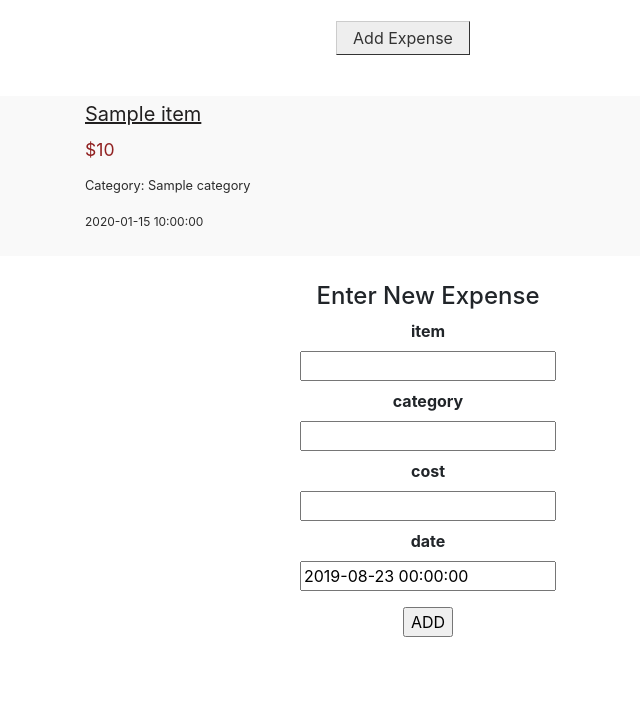
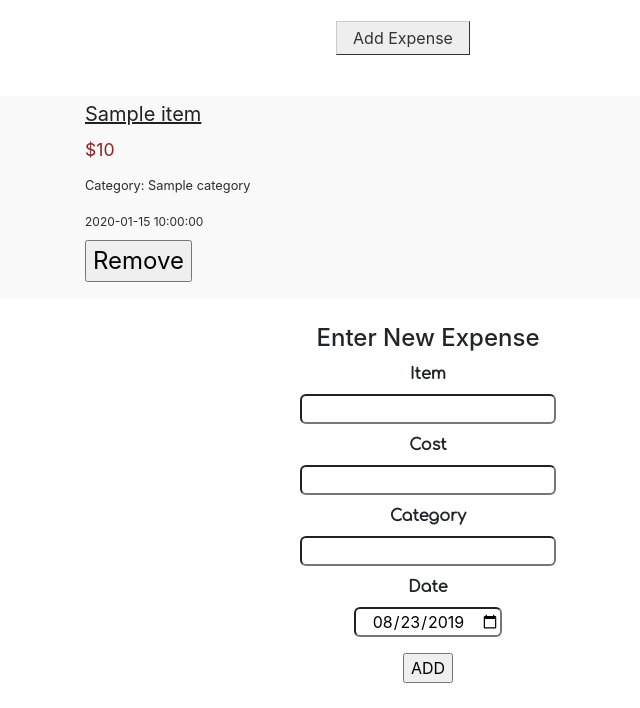
Before and after one commit to hone1er/businesstracker, a Flask app: page /get_expenses in a window 1280 px wide. Shown: the part 651-1359 px from the top of the page, without its empty margins (237-877 px from the left). Before the commit the page ends 1288 px from the top, so only its background shows below. Run offline with Flask 2, Linux system fonts and the light colour scheme; a database or web service that is not in the repository returns one stand-in record (values such as "Sample title"); data that the repository does not hold is empty; some libraries are stand-ins or nearby versions.

Commit message:
added remove expense feature

```diff
--- a/app.py
+++ b/app.py
@@ -7,15 +7,15 @@ import time
 import re
 from werkzeug.utils import secure_filename
 from flask import Flask, render_template, redirect, send_from_directory, request, flash, url_for
-from wtforms import Form, StringField, DateTimeField,validators, FileField
+from wtforms import Form, StringField, DateField,validators, FileField
 
 
 class ExpenseForm(Form):
 
-    item = StringField('item', [validators.Length(min=3, max=35), validators.InputRequired()])
-    category = StringField('category', [validators.Length(min=3, max=35), validators.InputRequired()])
-    cost = StringField('cost', [validators.regexp(r'^[1-9][\.\d]*(,\d+)?$'),validators.InputRequired()])
-    date = DateTimeField('date', default=datetime.date.today)
+    item = StringField('Item', [validators.Length(min=3, max=35), validators.InputRequired()])
+    category = StringField('Category', [validators.Length(min=3, max=35), validators.InputRequired()])
+    cost = StringField('Cost', [validators.regexp(r'^[1-9][\.\d]*(,\d+)?$'),validators.InputRequired()])
+    date = DateField('Date', default=datetime.date.today)
 
 
 
@@ -70,7 +70,7 @@ def get_expenses():
         try:
             honecode.insert_expenses(form.item.data, float(form.cost.data), category=form.category.data, date=form.date.data)
         except:
-            honecode.insert_expenses(form.item.data, form.cost.data, category=form.category.data, date=form.date.data)
+            honecode.insert_expenses(form.item.data, form.cost.data, category=form.category.data, date=datetime.datetime.combine(form.date.data, datetime.datetime.min.time()))
         return redirect(url_for('get_expenses'))
     return render_template('expenses.html', form=form, honecode=honecode, income_statement=honecode.income_statment, business_expenses=honecode.business_expenses)
 
@@ -86,6 +86,15 @@ def new_expense():
         # return redirect(url_for('get_expenses'))
     return render_template('expenses.html', form=None)
 
+@app.route('/remove_expense', methods=['POST'])
+def remove_expense():
+    honecode = Business()
+    if request.method == 'POST':
+        honecode.remove_expense(request.form.get('object'))
+
+
+    return redirect(url_for('get_expenses'))
+
 if __name__ == "__main__":
     app.run(debug=True)
     #honecode.insert_income('Argos Digital', 'Python Automation/Web Scraper', 275, ref_id=253909066, fee=27.5, platform="UpWork", date=datetime.datetime(2019,8,28))
--- a/mongohelper.py
+++ b/mongohelper.py
@@ -2,7 +2,7 @@ import datetime
 import re
 import pandas as pd
 from pymongo import MongoClient
-
+from bson.objectid import ObjectId
 class Business:
     def __init__(self):
         # CONNECT TO MONGODB
@@ -90,4 +90,9 @@ class Business:
 
 
     def insert_expenses(self, item_name, cost, receiptIMG=None, category=None, date=None):
-        self.business_expenses_collection.insert_one({'item': {'name': item_name, 'category': category, 'cost': cost, 'receipt': receiptIMG}, 'date': date})
+      self.business_expenses_collection.insert_one({'item': {'name': item_name, 'category': category, 'cost': cost, 'receipt': receiptIMG}, 'date': date})
+
+    def remove_expense(self, id):
+      found = {"_id": ObjectId(id)}
+      result = self.db.business_expenses.delete_one( found )
+      print(result.deleted_count)
--- a/static/styles/style.css
+++ b/static/styles/style.css
@@ -165,6 +165,13 @@ li{
     color: rgba(158, 9, 9, 0.877);
 }
 
+dt label {
+    font-family: 'Comfortaa', cursive;
+}
+dd input {
+    border-radius: 6px;
+    text-align: center;
+}
 @media only screen and (max-width: 1024px) {
     .client, .item {
         display: flex;
--- a/templates/expenses.html
+++ b/templates/expenses.html
@@ -21,6 +21,13 @@ file in business_expenses %}
           Category: {{ file.item.category }}
         </li>
         <li id="itemdate" class="itemattr">{{ file.date }}</li>
+        <li>
+          <form action="{{ url_for('remove_expense') }}" method="post">
+            <input type="hidden" name="object" value={{ file._id }}>
+          <input type="submit" id="object" value="Remove"></input>
+        </form>
+        </li>
+
       </ul>
     </div>
   </div>
@@ -34,8 +41,8 @@ file in business_expenses %}
     <form method="post">
       <dl>
         {{ render_field(form.item) }}
+        {{ render_field(form.cost) }}
         {{ render_field(form.category) }}
-        {{ render_field(form.cost) }}
         {{ render_field(form.date) }}
       </dl>
       <p><input type="submit" value="ADD" /></p>
--- a/templates/layout.html
+++ b/templates/layout.html
@@ -21,6 +21,7 @@
       href="https://fonts.googleapis.com/css?family=Righteous|Roboto|Special+Elite&display=swap"
       rel="stylesheet"
     />
+    <link href="https://fonts.googleapis.com/css?family=Comfortaa&display=swap" rel="stylesheet">
     <title>Hone Code LLC</title>
         <!-- script for scroll down arrow -->
         <script>
```
